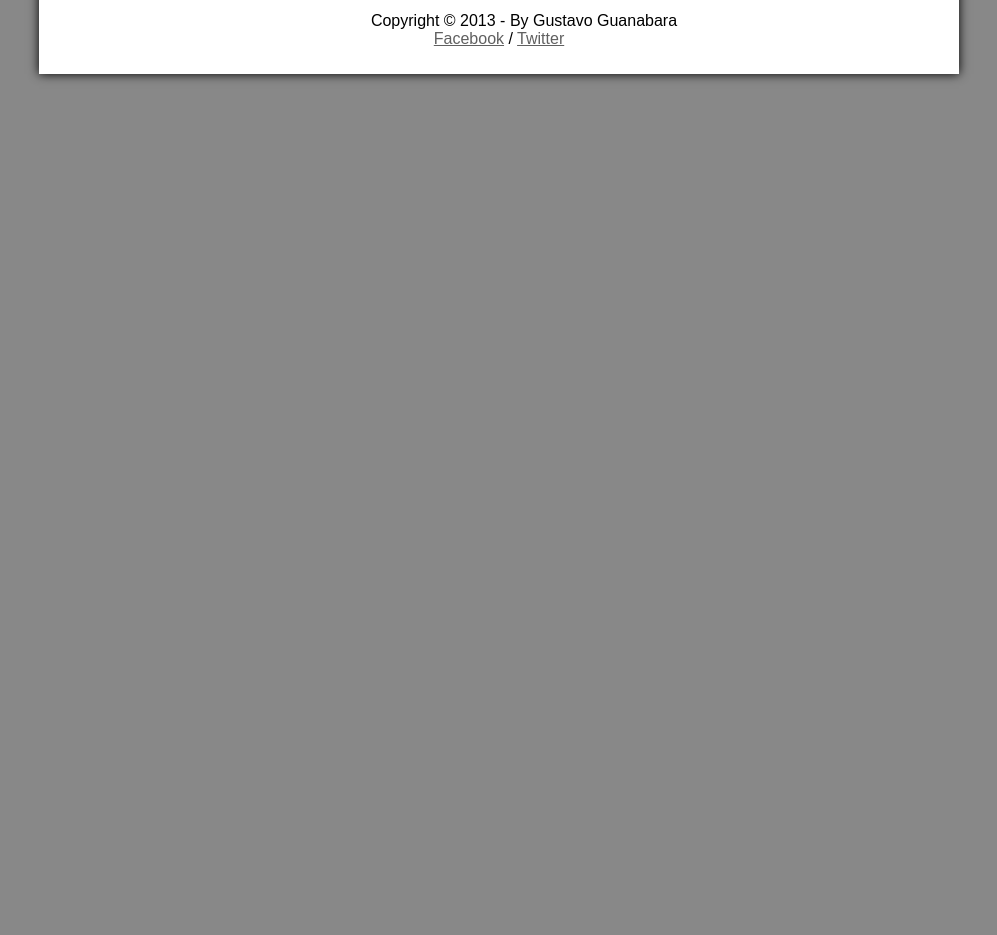
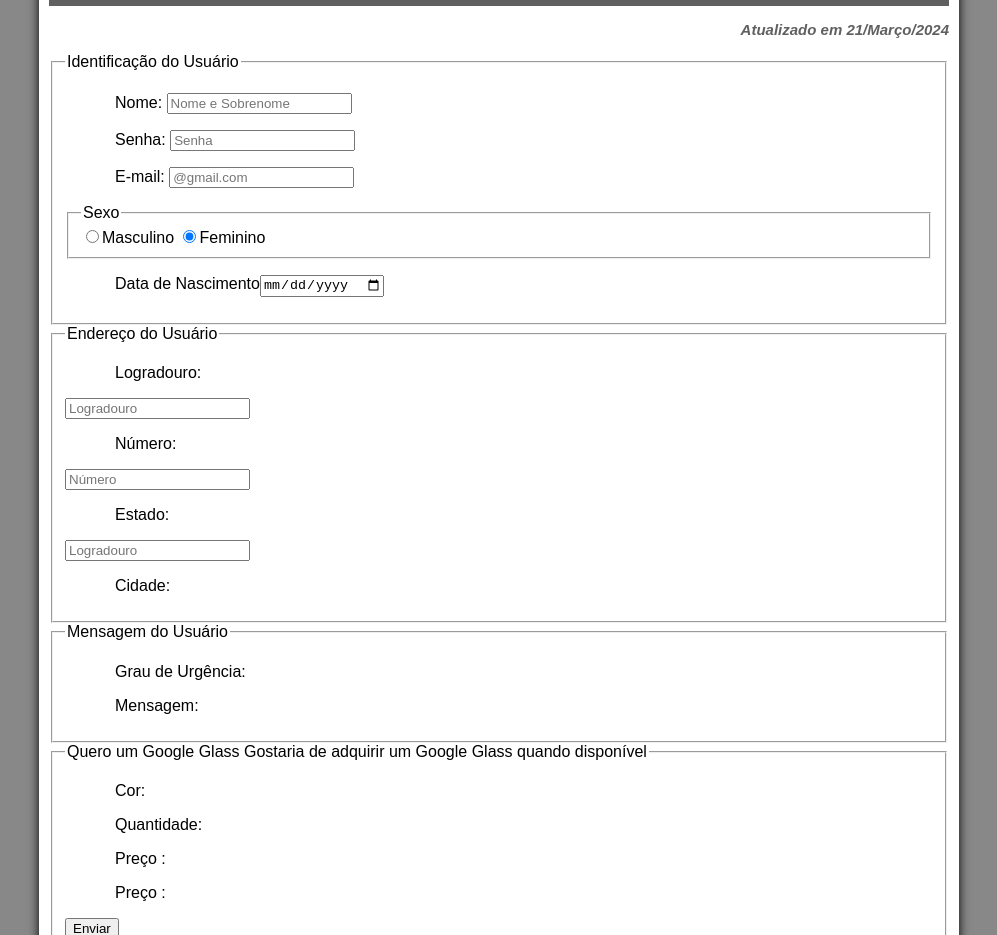
Before and after one commit to GustavoF442/GuanabaraCourse1, a plain HTML site: page fale-conosco.html in a window 1280 px wide. Shown: the part 264-1199 px from the top of the page, without its empty margins (141-1138 px from the left). Before the commit the page ends 800 px from the top, so only its background shows below. Drawn offline with Linux system fonts and the light colour scheme.

Commit message:
ultimas atualizacoes

```diff
--- a/fale-conosco.html
+++ b/fale-conosco.html
@@ -4,6 +4,7 @@
     <meta charset="UTF-8">
     <meta name="viewport" content="width=device-width, initial-scale=1.0">
     <link rel="stylesheet" href="style.css">
+    <link rel="stylesheet" href="contato.css">
     <script src="funcoes.js"></script>
     <title>Fale Conosco</title>
 </head>
@@ -27,11 +28,62 @@
             <img id="icone" src="img/glass-oculos-preto-peq.png" alt="">
         </header>
 
-         Fale Conosco > Contato Formulário de Contato por Gustavo Guanabara Atualizado em 01/Maio/2013 Identificação do Usuário
-         Nome: Senha: E-mail: Sexo: - Masculino - Feminino Data de Nascimento: Endereço do Usuário Logradouro: Número: Estado:
-         Cidade: Mensagem do Usuário Grau de Urgência: Mensagem: Quero um Google Glass Gostaria de adquirir um Google Glass quando
-         disponível Cor: Quantidade: Preço Total: R$ [BOTÃO ENVIAR]
+        <section id="corpo-full">
+            <article id="noticia-principal">
+                <header id="cabecalho-artigo">
+                    <hgroup>
+                        <h3>Fale Conosco > Contato</h3>
+                        <h1>Formulário de Contato</h1>
+                        <h2 class="name">Por Gustavo Guanabara Atualizado em 01/Maio/2013</h2>
+                        <h3 class="direita">Atualizado em 21/Março/2024</h3>
+                    </hgroup>
+                </header>
 
+                <form action="Post" id="fContato" action="mailto:contato@gmail.comgit ">
+                    <fieldset id="usuário">
+                        <legend>Identificação do Usuário </legend>
+                    <p>Nome: <input type="text" name="tNome" id="cNome" maxlength="30" placeholder="Nome e Sobrenome"></p>
+                    <p>Senha: <input type="password" name="tSenha" id="cSenha" maxlength="30" placeholder="Senha"></p>
+                    <p>E-mail: <input type="email" name="tEmail" id="cEmail" placeholder="@gmail.com"></p>
+                    <fieldset id="sexo">
+                        <legend>Sexo</legend>
+                        <input type="radio" name="tSex" id="cMasc" checked><label for="cMasc">Masculino</label>
+                        <input type="radio" name="tSex" id="cFem" checked><label for="cFem">Feminino</label>
+                    </fieldset>
+                    <p>Data de Nascimento<input type="date" name="tData" id="cData"></p>
+                    </fieldset>
+
+                    <fieldset id="endereco">
+                        <legend>Endereço do Usuário </legend>
+                        <p>Logradouro:</p><input type="text" name="tRua" id="cRua" maxlength="30" placeholder="Logradouro">
+                        <p>Número:</p><input type="number" name="tNum" id="cNum" maxlength="30" placeholder="Número">
+                        <p>Estado:</p><input type="text" name="tRua" id="cRua" maxlength="30" placeholder="Logradouro">
+                        <p>Cidade:</p>
+                    </fieldset>
+
+                    <fieldset id="mensagem">
+                        <legend>Mensagem do Usuário </legend>
+                        <p>Grau de Urgência:</p>
+                        <p>Mensagem:</p>
+                    </fieldset>
+
+
+                    <fieldset id="pedido">
+                        <legend>Quero um Google Glass Gostaria de adquirir um Google Glass quando
+                            disponível</legend>
+
+                        <p>Cor: </p>
+                        <p>Quantidade: </p>
+                        <p>Preço :</p>
+                        <p>Preço :</p>
+                        <button>Enviar</button>
+                    </fieldset>
+
+
+                </form>
+
+            </article>
+        </section>
         <footer id="rodape">
             <p>Copyright &copy; 2013 - By Gustavo Guanabara <br> <a href="facebook.com" target="_blank">Facebook</a>  /  <a href="twitter.com" target="_blank">Twitter</a></a>
             </p>
```
Also changed, not shown: fotos.html (+1 -1 lines), multimidia.html (+6 -1 lines), contato.css (added), 1 other file.
